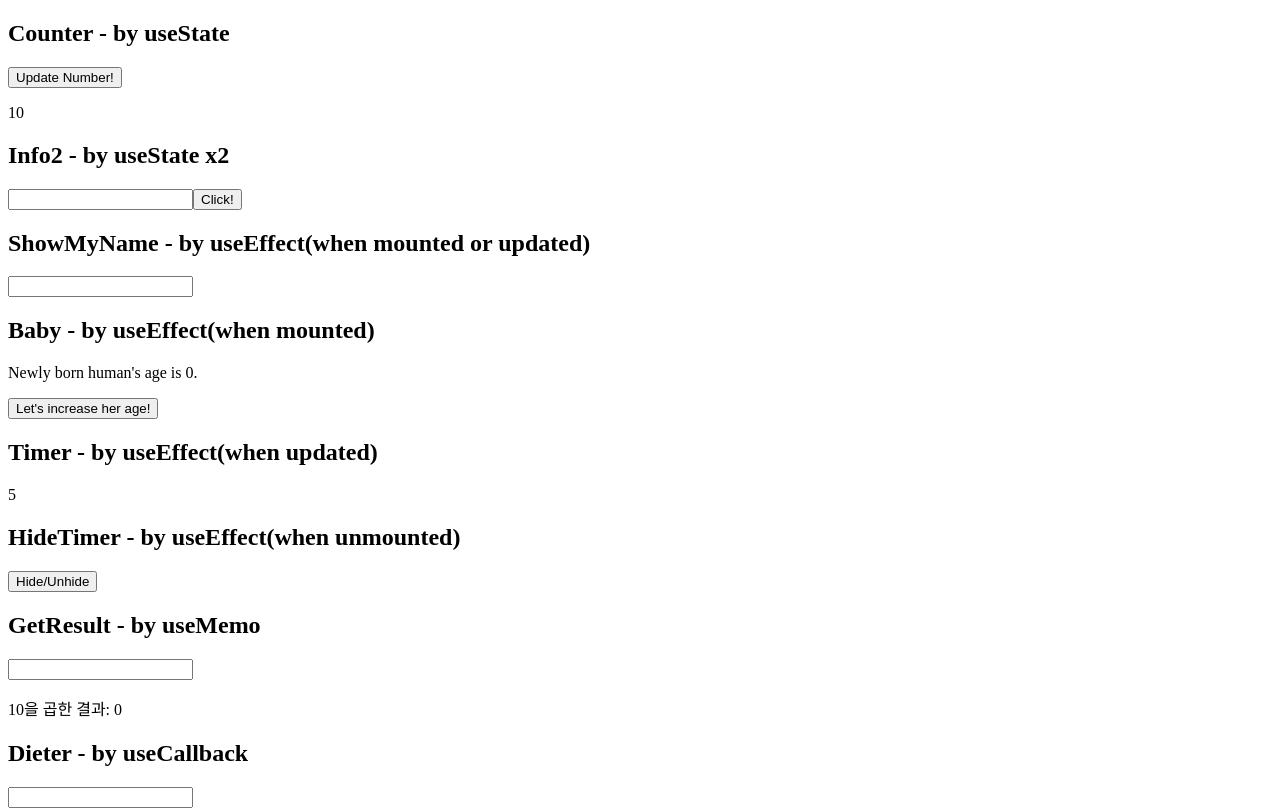
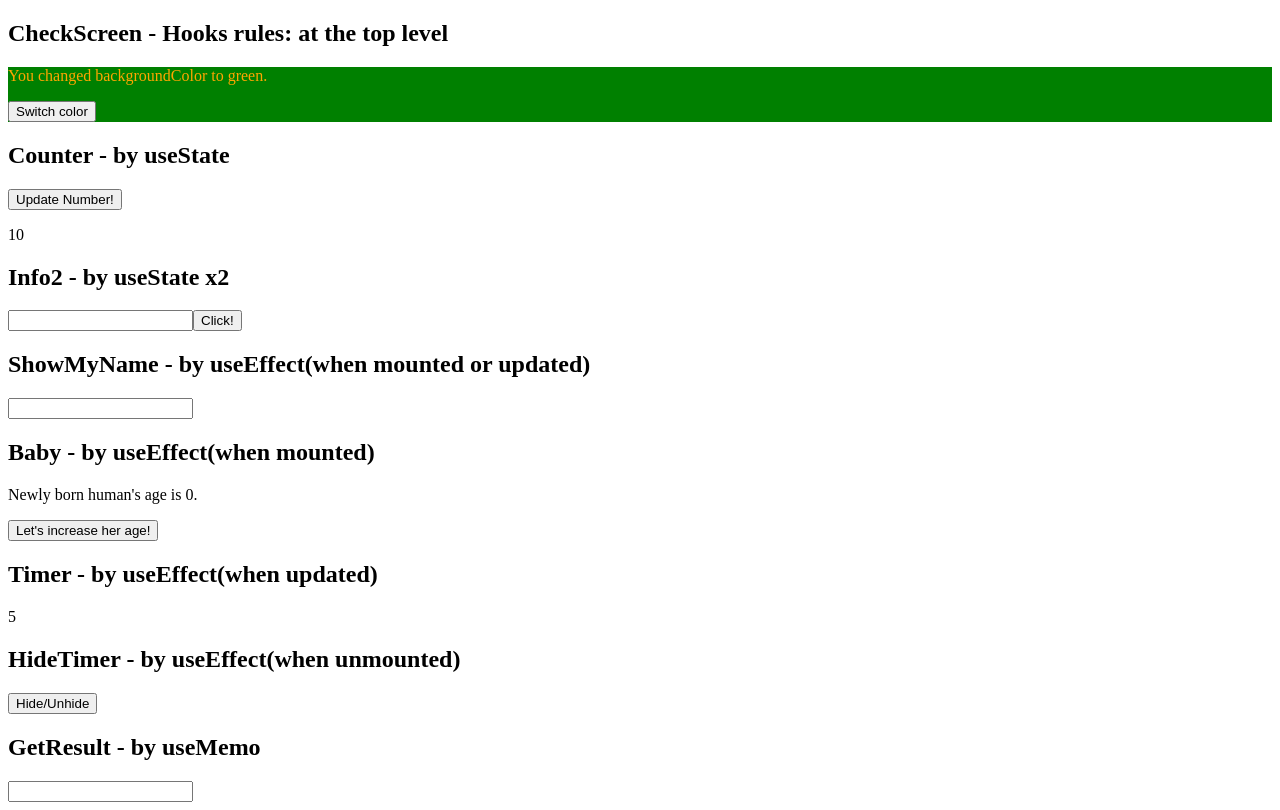
Before and after one commit to sarifor/react-nodebird-practice, a React (Create React App) app in the folder code-practice/react/08-Hooks/: page / in a window 1280 px wide. Shown: the top 810 px of the page. Built offline with nearby package versions, Linux system fonts and the light colour scheme; the HTML template or start-up script is replaced by a standard one.

Commit message:
Add: components with top-level Hooks and without top-level Hooks, which update states with function in setState

```diff
--- a/code-practice/react/08-Hooks/src/App.js
+++ b/code-practice/react/08-Hooks/src/App.js
@@ -1,3 +1,4 @@
+import CheckScreen from './what-is-Hooks/rules/at-the-top-level/succeeded/CheckScreen';
 import Counter from './useState/Counter';
 import Info2 from './useState/Info2';
 import ShowMyName from './useEffect/mounted-or-updated/ShowMyName';
@@ -15,6 +16,9 @@ import Dieter from './useCallback/Dieter';
 function App() {
   return (
     <div>
+      <h2>CheckScreen - Hooks rules: at the top level</h2>
+      <CheckScreen />
+
       <h2>Counter - by useState</h2>
       <Counter />
 
--- /dev/null
+++ b/code-practice/react/08-Hooks/src/what-is-Hooks/rules/at-the-top-level/failed/CheckScreen.js
@@ -0,0 +1,30 @@
+// # Hooks 규칙
+// - 컴포넌트의 top level에서 사용(실패 사례)
+
+import React, { useState, useEffect } from 'react';
+
+function CheckScreen() {
+  // Hooks를 조건문 안에서 사용하면 안 됨:
+  // React Hook "useEffect" is called conditionally.
+  // React Hooks must be called in the exact same order in every component render.eslintreact-hooks/rules-of-hooks
+  if (true) {
+    const [ backgroundColor, setBackgroundColor ] = useState('green');
+
+    useEffect(() => {
+      console.log(`background color has been changed to ${backgroundColor}`);
+    }, [backgroundColor]);
+  }
+
+  const onChangeBackgroundColor = () => {
+    setBackgroundColor(previousBackgroundColor => (previousBackgroundColor === 'green' ? 'black' : 'green'));
+  }
+
+  return (
+    <div style={{backgroundColor: backgroundColor}}>
+      <p style={{color: 'orange'}}>You changed backgroundColor to {backgroundColor}.</p>
+      <button onClick={onChangeBackgroundColor}>Switch color</button> {/* onChangeBackgroundColor('black')이면 반환값이 속성값이 되어 에러 남 */}
+    </div>
+  );
+}
+
+export default CheckScreen;
--- /dev/null
+++ b/code-practice/react/08-Hooks/src/what-is-Hooks/rules/at-the-top-level/succeeded/CheckScreen.js
@@ -0,0 +1,30 @@
+// # Hooks 규칙
+// - 컴포넌트의 top level에서 사용(성공 사례)
+
+import React, { useState, useEffect } from 'react';
+
+function CheckScreen() {
+  // 배경색 state
+  const [ backgroundColor, setBackgroundColor ] = useState('green');
+
+  // backgroundColor 값이 바뀔 때만 콘솔 로그에 메시지 출력
+  useEffect(() => {
+    console.log(`background color has been changed to ${backgroundColor}`);
+  }, [backgroundColor]);
+
+  // 색깔 바꾸는 Handler
+  const onChangeBackgroundColor = () => {
+    // 이전 상태를 매개변수로 받는 '함수'로, 새로운 상태 반환
+    setBackgroundColor(previousBackgroundColor => (previousBackgroundColor === 'green' ? 'black' : 'green'));
+  }
+
+  // 렌더링
+  return (
+    <div style={{backgroundColor: backgroundColor}}> {/* DOM 요소에 스타일 적용하려면 객체로 넣기 */}
+      <p style={{color: 'orange'}}>You changed backgroundColor to {backgroundColor}.</p>
+      <button onClick={onChangeBackgroundColor}>Switch color</button> {/* onChangeBackgroundColor('black')이면 반환값이 속성값이 되어 에러 남 */}
+    </div>
+  );
+}
+
+export default CheckScreen;
```
Also changed, not shown: 1 other file (tests, documents, lock files or other folders).
